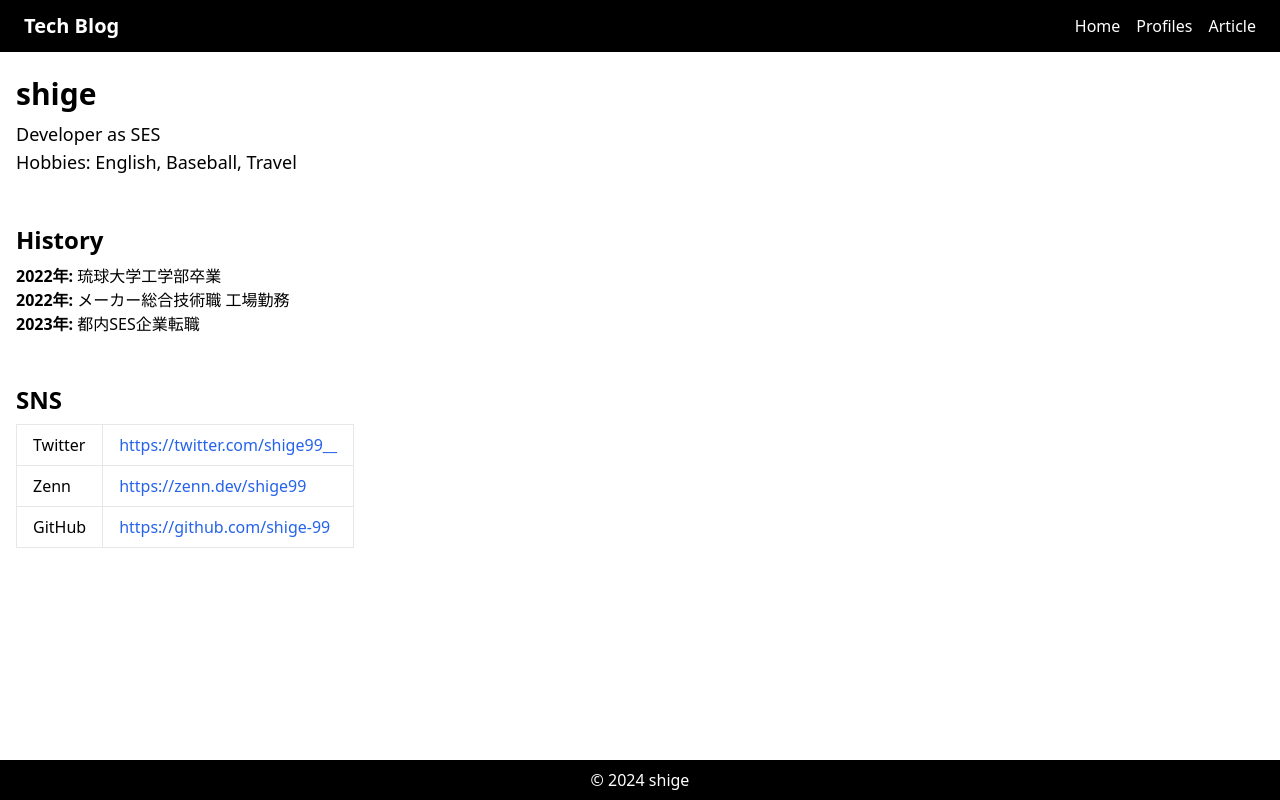
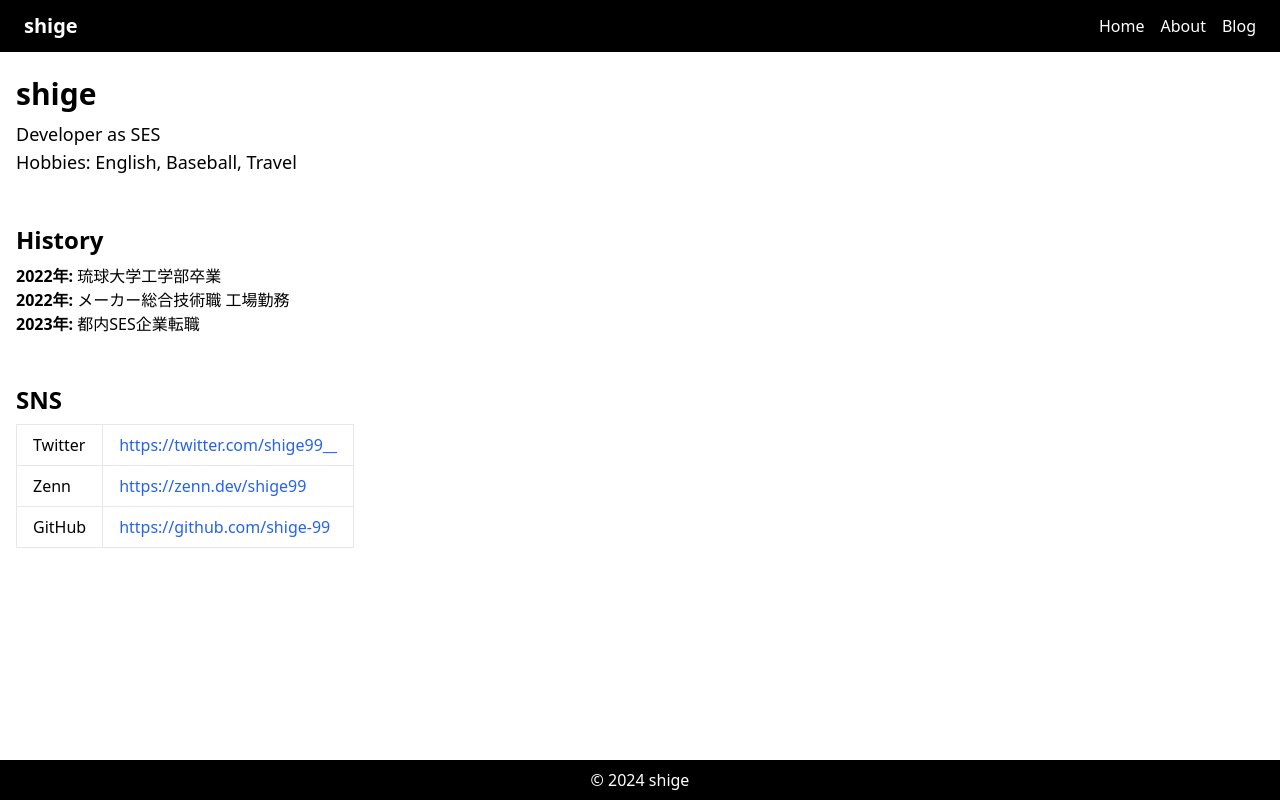
Before and after one commit to shige-99/shige-me, a SvelteKit app: page /profiles in a window 1280 px wide. Built offline with nearby package versions, Linux system fonts and the light colour scheme.

Commit message:
add google analytics

```diff
--- a/src/routes/+layout.svelte
+++ b/src/routes/+layout.svelte
@@ -2,15 +2,27 @@
     import "../app.css";
 </script>
 
+<svelte:head>
+    <!-- Google tag (gtag.js) -->
+    <script async src="https://www.googletagmanager.com/gtag/js?id=G-VJB60NQ1WV"></script>
+    <script>
+    window.dataLayer = window.dataLayer || [];
+    function gtag(){dataLayer.push(arguments);}
+    gtag('js', new Date());
+
+    gtag('config', 'G-VJB60NQ1WV');
+    </script>
+</svelte:head>
+
 <div class="flex flex-col min-h-screen">
     <header class="flex items-center justify-between px-6 py-3 bg-black">
         <h1 class="text-white font-bold text-xl">
-            <a href="/" class="text-white font-bold text-xl">Tech Blog</a>
+            <a href="/" class="text-white font-bold text-xl">shige</a>
         </h1>
         <nav class="flex gap-4">
             <a href="/" class="text-white hover:text-gray-400">Home</a>
-            <a href="/profiles" class="text-white hover:text-gray-400">Profiles</a>
-            <a href="/articles" class="text-white hover:text-gray-400">Article</a>
+            <a href="/profiles" class="text-white hover:text-gray-400">About</a>
+            <a href="/articles" class="text-white hover:text-gray-400">Blog</a>
         </nav>
     </header>
 
--- a/src/routes/+page.svelte
+++ b/src/routes/+page.svelte
@@ -4,12 +4,12 @@
 </script>
 
 <svelte:head>
-  <title>My Awesome Tech Blog</title>
+  <title>Tech Blog</title>
   <meta name="description" content="This tech blog features many wonderful articles." />
 </svelte:head>
 
 <div class="py-8 px-4 mb-10 rounded-lg flex flex-col items-center bg-slate-100">
-  <h1 class="text-3xl font-bold">My Awesome Tech Blog!</h1>
+  <h1 class="text-3xl font-bold">Tech Blog</h1>
   <div class="mt-4">
     <p class="text-lg text-gray-600 text-s">
       This is my tech blog. Packed with tech articles that serve as handy references for software
```
